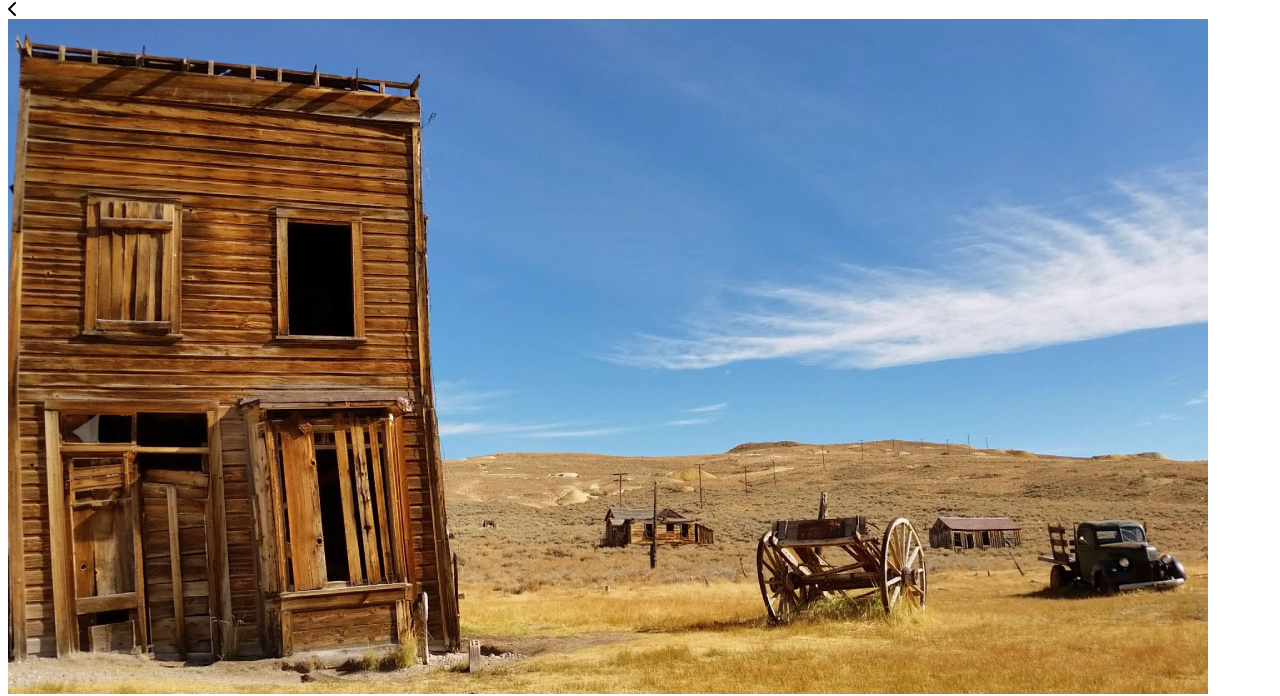
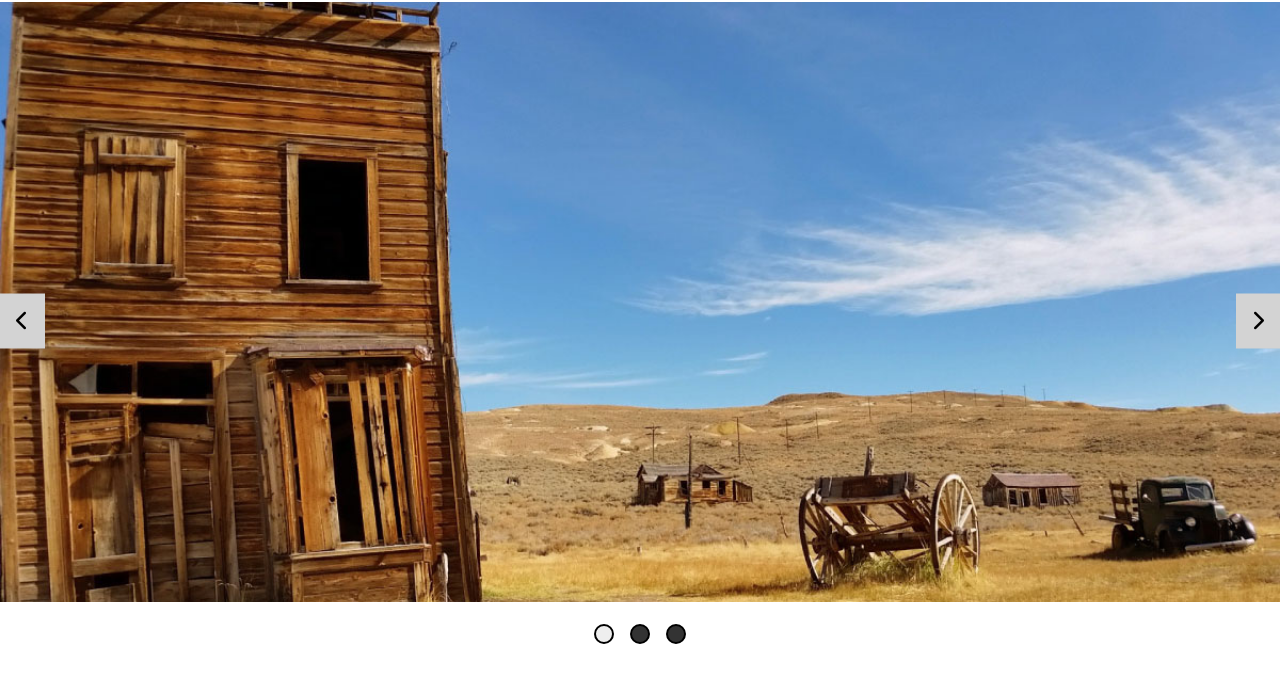
Before and after one commit to Manu-sing/Image-slider, a website built with webpack: page dist/index.html in a window 1280 px wide. Shown: the part 79-775 px from the top of the page. Built offline with nearby package versions, Linux system fonts and the light colour scheme.

Commit message:
removed the images from the html and made them with js instead

```diff
--- a/src/index.js
+++ b/src/index.js
@@ -1,11 +1,43 @@
+import './style.css';
+import image2 from'./image2.jpg';
+import image3 from './image3.jpg';
+import image4 from './image4.jpg';
 
 window.addEventListener('resize', function () {
     "use strict";
     window.location.reload();
 });
 
+// make images
+const slidesContainer = document.querySelector(".slides-container");
+
+    const slideImage2 = document.createElement("div");
+    slideImage2.classList.add("slide-image");
+    const img2 = new Image();
+    img2.src = image2;
+    img2.alt = "nature-image";
+    slideImage2.appendChild(img2);
+    slidesContainer.appendChild(slideImage2);
+
+    const slideImage3 = document.createElement("div");
+    slideImage3.classList.add("slide-image");
+    const img3 = new Image();
+    img3.src = image3;
+    img3.alt = "nature-image";
+    slideImage3.appendChild(img3);
+    slidesContainer.appendChild(slideImage3);
+
+    const slideImage4 = document.createElement("div");
+    slideImage4.classList.add("slide-image");
+    const img4 = new Image();
+    img4.src = image4;
+    img4.alt = "nature-image";
+    slideImage4.appendChild(img4);
+    slidesContainer.appendChild(slideImage4);
+
+
+
 const slideImage = document.querySelectorAll(".slide-image");
-const slidesContainer = document.querySelector(".slides-container");
 const nextBtn = document.querySelector(".next-btn");
 const prevBtn = document.querySelector(".prev-btn");
 const navigationDots = document.querySelector(".navigation-dots");
@@ -91,3 +123,5 @@ function setActiveClass() {
     navigationDots.children[currentSlide].classList.add("active");
 
 }
+
+// a thing that comes to mind also is to check devTools on your live  github-pages. Although no image is showing, you should find an image-link. That gives clarity about where github actually searches for the image
```
Also changed, not shown: dist/bundle.js, dist/index.html.
